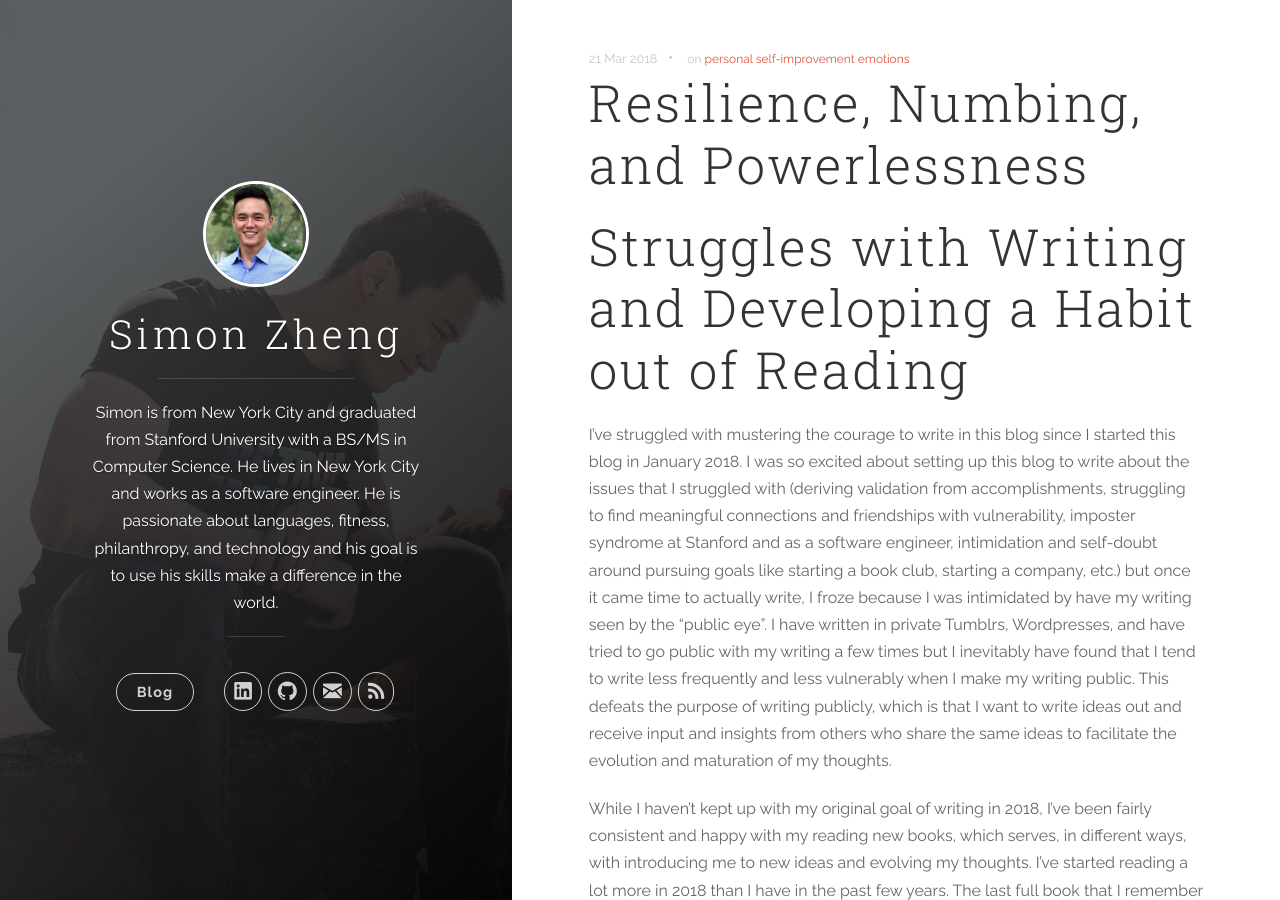
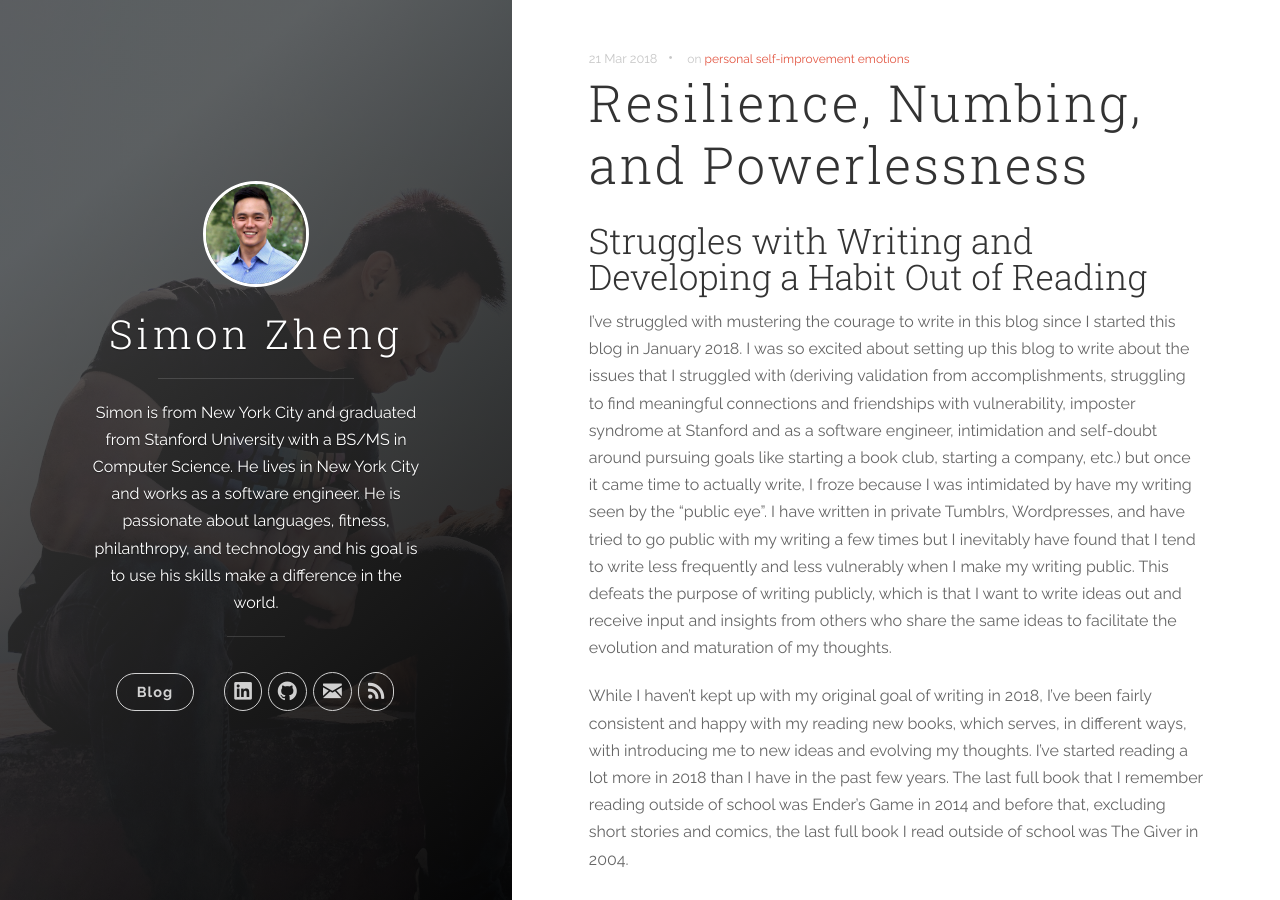
Before and after one commit to simonzheng/simonzheng.github.io, a Jekyll site: the page built from _posts/2018-03-21-resilience-numbing-and-powerlessness.markdown, in a window 1280 px wide and 900 px high. Built offline with Jekyll 4.4.1, drawn with Linux system fonts in a browser that asks for light colours; nearby versions of some CDN libraries; comment, search, counter and statistics services are not loaded.

Commit message:
Formatting the titles of 2018-03-21

```diff
--- a/_posts/2018-03-21-resilience-numbing-and-powerlessness.markdown
+++ b/_posts/2018-03-21-resilience-numbing-and-powerlessness.markdown
@@ -5,7 +5,7 @@ categories: [simon]
 tags: [personal, self-improvement, emotions]
 ---
 
-# Struggles with Writing and Developing a Habit out of Reading
+## Struggles with Writing and Developing a Habit Out of Reading
 
 I've struggled with mustering the courage to write in this blog since I started this blog in January 2018. I was so excited about setting up this blog to write about the issues that I struggled with (deriving validation from accomplishments, struggling to find meaningful connections and friendships with vulnerability, imposter syndrome at Stanford and as a software engineer, intimidation and self-doubt around pursuing goals like starting a book club, starting a company, etc.) but once it came time to actually write, I froze because I was intimidated by have my writing seen by the "public eye". I have written in private Tumblrs, Wordpresses, and have tried to go public with my writing a few times but I inevitably have found that I tend to write less frequently and less vulnerably when I make my writing public. This defeats the purpose of writing publicly, which is that I want to write ideas out and receive input and insights from others who share the same ideas to facilitate the evolution and maturation of my thoughts.
 
@@ -15,7 +15,7 @@ I've finished 3 books in the last 3 months of 2018 ("How to Win Friends and Infl
 
 I figure that a good way for me to start writing is to write about some of the interesting ideas that I've read about and why they've stuck out to me, so here's the first post about "Resilience, Numbing, and Powerlessness".
 
-# Resilience, Numbing, and Powerlessness
+## Resilience, Numbing, and Powerlessness
 
 Brené Brown's book "The Gifts of Imperfection" establishes 10 guideposts to wholehearted living and one that really resonated with me was Guidepost #3: *Cultivating a Resilient Spirit: Letting Go of Numbing and Powerlessness*. In this chapter, she discusses cultivating resilience and some aspects she talks about are:
 * **Letting Go of Comparisons With Others**
```
